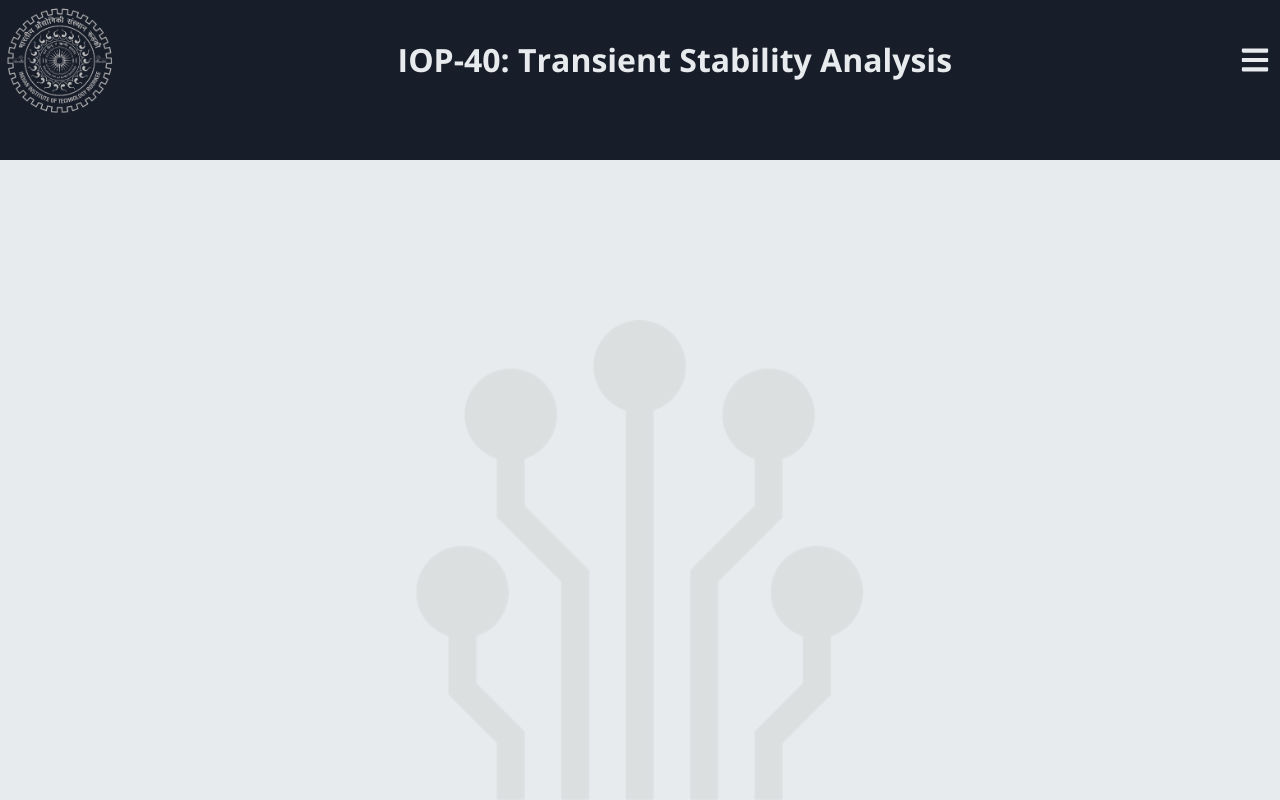
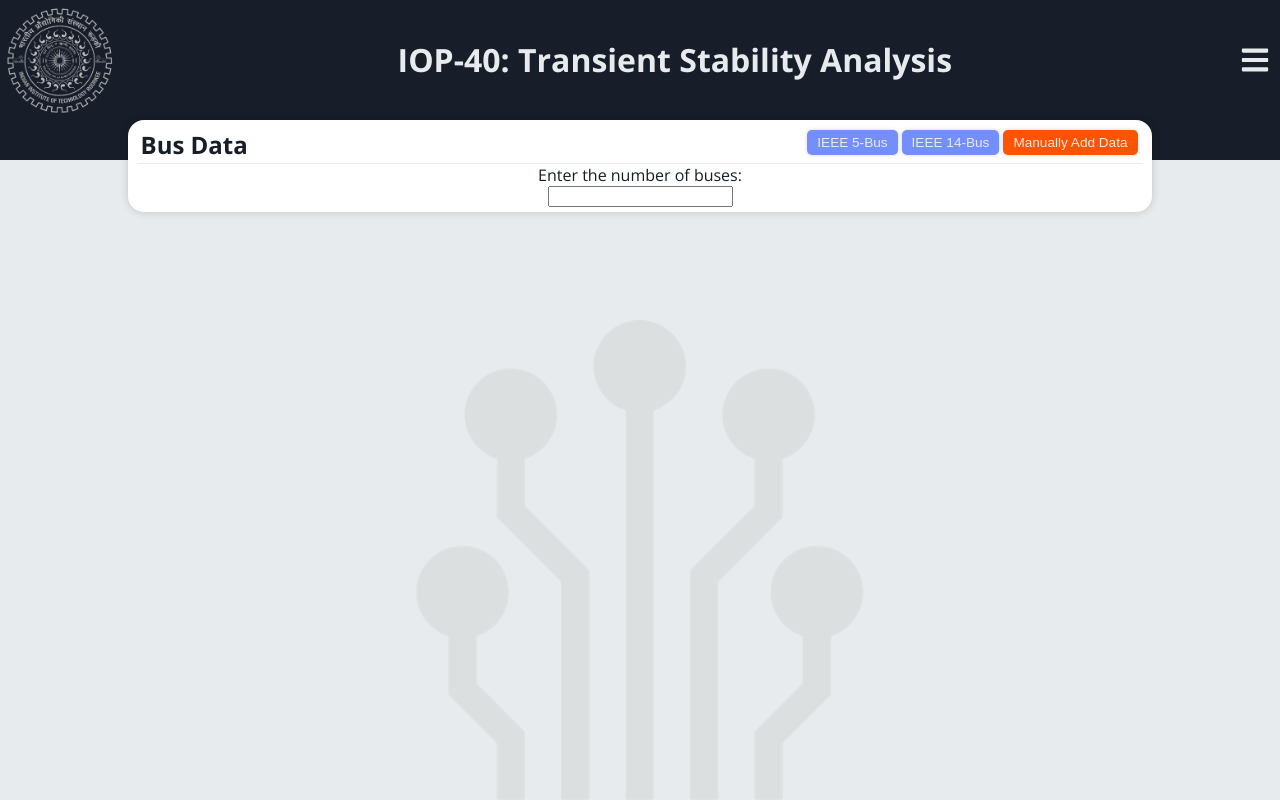
Before and after one commit to VaiBrahma/IOP-40, a React (Vite) app: page / in a window 1280 px wide. Built offline with nearby package versions, Linux system fonts and the light colour scheme.

Commit message:
header of the card is set

```diff
--- a/src/App.jsx
+++ b/src/App.jsx
@@ -1,5 +1,6 @@
 import './App.css'
 import Background from './components/Background/Background'
+import BusData from './components/busData/BusData'
 import Navbar from './components/navbar/Navbar'
 
 function App() {
@@ -8,6 +9,7 @@ function App() {
     <>
       <Background/>
       <Navbar/>
+      <BusData/>
     </>
   )
 }
--- /dev/null
+++ b/src/components/busData/BusData.jsx
@@ -0,0 +1,23 @@
+import styles from './BusData.module.css';
+
+const BusData = () => {
+  const title = "Bus Data";
+  return (
+    <div className={styles.container}>
+        <div className={styles.headerr}>
+          <div className={styles.title}>{title}</div>
+          <div className={styles.btns}>
+            <button className={`${styles.blu} btn`} onClick="autofillFiveBusNetwork()">IEEE 5-Bus</button>
+            <button className={`${styles.blu} btn`} onClick="autofillFourteenBusNetwork()">IEEE 14-Bus</button>
+            <button className={`${styles.rd} btn`} onClick="generateBusTable()">Manually Add Data</button>
+          </div>
+
+        </div>
+        <label htmlFor="numBuses">Enter the number of buses:</label>
+        <input type="number" id="numBuses" />
+        <div id="busTableContainer"></div>
+    </div>
+  );
+};
+
+export default BusData;
--- /dev/null
+++ b/src/components/busData/BusData.module.css
@@ -0,0 +1,39 @@
+.container{
+    width: 80vw;
+    background-color: white;
+    border-radius: 16px;
+    /* border: 1px solid red; */
+    margin: auto;
+    padding: 5px 10px;
+    box-shadow: #0000002a 0 0 8px;
+    display: flex;
+    flex-direction: column;
+    justify-content: center;
+    align-items: center;
+}
+
+.headerr{
+    display: flex;
+    justify-content: space-between;
+    width: 100%;
+    /* border: 2px solid; */
+    border-bottom: 1.5px solid var(--light-white);
+    padding: 2.5px;
+}
+
+.title{
+    font-weight: bold;
+    font-size: var(--font-subheading);
+}
+
+.blu:hover{
+    background-color: var(--dark-blue);
+}
+
+.rd{
+    background-color: var(--red);
+}
+
+.rd:hover{
+    background-color: var(--dark-red);
+}
--- a/src/components/navbar/Navbar.module.css
+++ b/src/components/navbar/Navbar.module.css
@@ -1,7 +1,5 @@
 .container{
     width: 100vw;
-    position: fixed;
-    top: 0;
     height: 15%;
     background-color: var(--black);
     color: var(--light-white);
--- a/src/index.css
+++ b/src/index.css
@@ -7,6 +7,7 @@ body{
   font-variation-settings:"wdth" 100;
   user-select: none;
   -webkit-user-select: none;
+  color: var(--black);
 }
 
 *{
@@ -22,7 +23,7 @@ body{
 
 :root {
   --font-heading: 2rem;
-  --font-subheading: 2rem;
+  --font-subheading: 1.5rem;
   --font-paragraph: 1.125rem;
   --font-small: 1rem;
   --line-height-heading: 1.3;
@@ -31,7 +32,9 @@ body{
   --black: #181D2A;
   --light-white: #E8EBED;
   --blue: #748EFE;
+  --dark-blue: #5473f9;
   --red: #FF5300;
+  --dark-red: #fb2100;
   --white: #FFFFFF;
 }
 
@@ -52,3 +55,18 @@ body{
     --font-small: 0.875rem;
   }
 }
+
+.btn{
+  font-size: 0.85rem;
+  background-color: var(--blue);
+  border-radius: 5px;
+  border: none;
+  padding: 5px 10px;
+  color: var(--light-white);
+  margin: 2px;
+  box-shadow: #0000002a 0 0 4px;
+}
+
+.btn:active{
+  transform: scale(0.95);
+}
```
